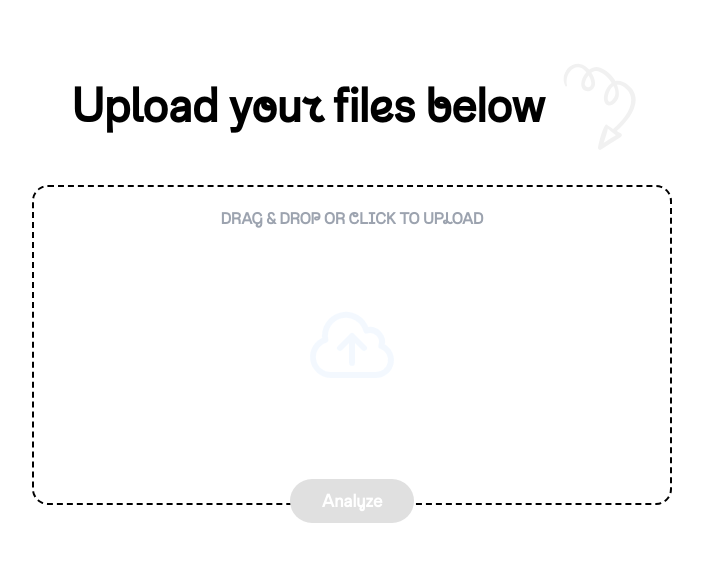
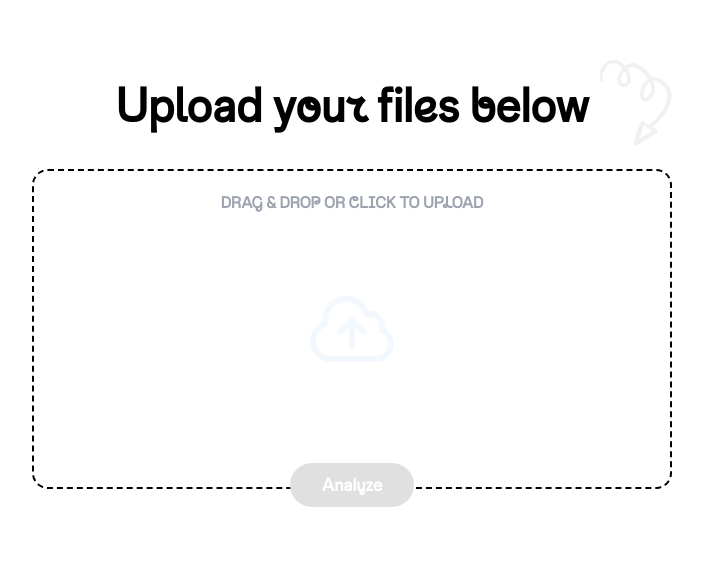
Before and after one commit to AntonisSykoutris/followfinder, a Next.js app: page / in a window 1280 px wide. Shown: the part 115-676 px from the top of the page, without its empty margins (288-991 px from the left). Built offline with nearby package versions, Linux system fonts and the light colour scheme.

Commit message:
UI Changes

```diff
--- a/src/components/Hero/Hero.tsx
+++ b/src/components/Hero/Hero.tsx
@@ -9,11 +9,11 @@ type Props = {};
 export default function Hero({}: Props) {
   return (
     <Section className='hero_section relative items-center gap-y-10'>
-      <div className='flex items-center'>
-        <h1 className='text-xl font-bold sm:text-2xl md:text-5xl'>
+      <div className='relative flex items-center'>
+        <h1 className='text-xl font-bold sm:text-2xl md:text-3xl lg:text-5xl'>
           Upload your files below
         </h1>
-        <ArrowSvg className=' ml-2 h-14 w-14 opacity-5 md:h-20  md:w-20' />
+        <ArrowSvg className='rig absolute -right-10 -top-5 h-14 w-14 translate-x-2/3  transform opacity-5 md:-right-20 md:h-20 md:w-20' />
       </div>
       <FileUpload />
     </Section>
```
